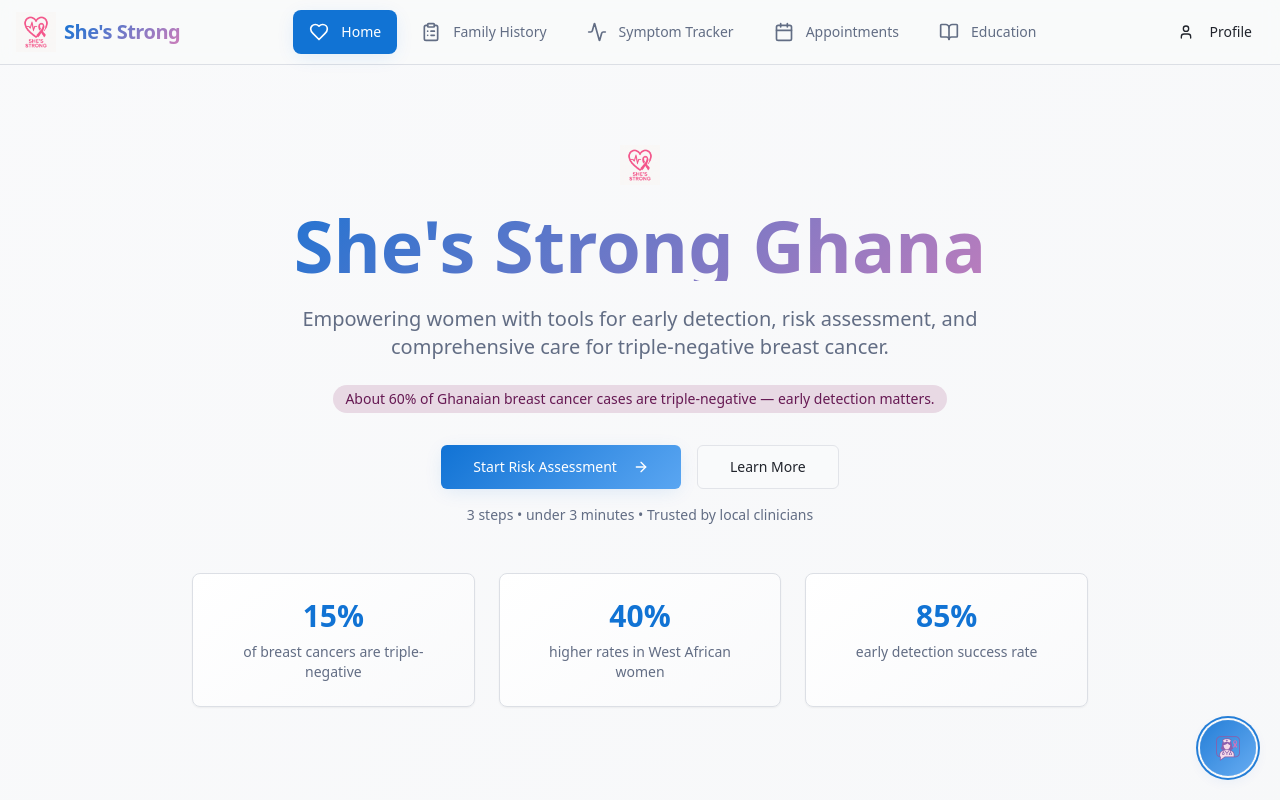
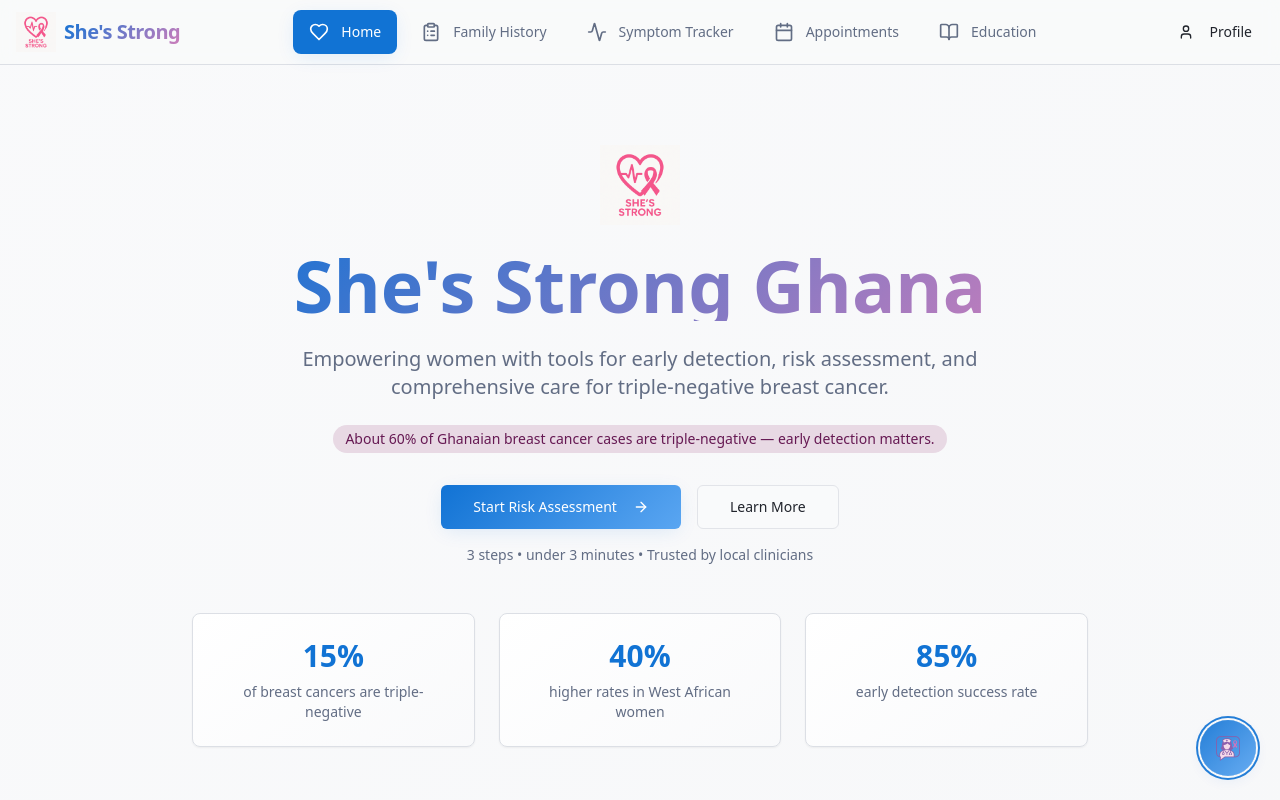
Before and after one commit to Governor-netizen/shes-strong-ghana, a React (Vite) app: page / in a window 1280 px wide. Shown: the top 800 px of the page. Built offline with nearby package versions, Linux system fonts and the light colour scheme.

Commit message:
Increase logo size
Increase the size of the logo in the hero section.

```diff
--- a/src/components/HeroSection.tsx
+++ b/src/components/HeroSection.tsx
@@ -35,7 +35,7 @@ export function HeroSection() {
       <section className="container mx-auto px-4 pt-20 pb-16">
         <div className="text-center max-w-4xl mx-auto">
           <div className="flex justify-center mb-6">
-            <img src="/lovable-uploads/6f5d86f1-d967-4b49-b3e1-7bfa5dfa3241.png" alt="She's Strong Ghana logo — heart with ribbon" className="h-10 w-10 object-contain" loading="eager" width={40} height={40} />
+            <img src="/lovable-uploads/6f5d86f1-d967-4b49-b3e1-7bfa5dfa3241.png" alt="She's Strong Ghana logo — heart with ribbon" className="h-16 w-16 md:h-20 md:w-20 object-contain" loading="eager" width={80} height={80} />
           </div>
 
           <h1 className="text-5xl md:text-7xl font-bold mb-6 bg-gradient-hero bg-clip-text text-transparent animate-fade-in">
```
